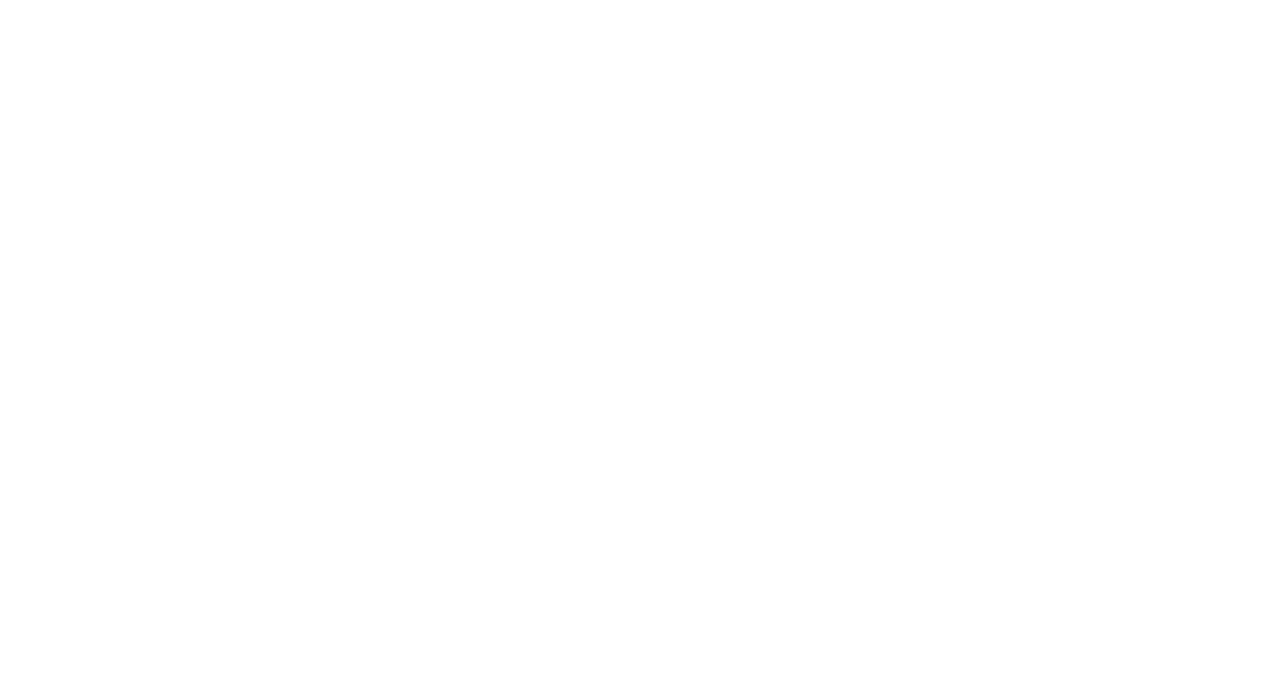
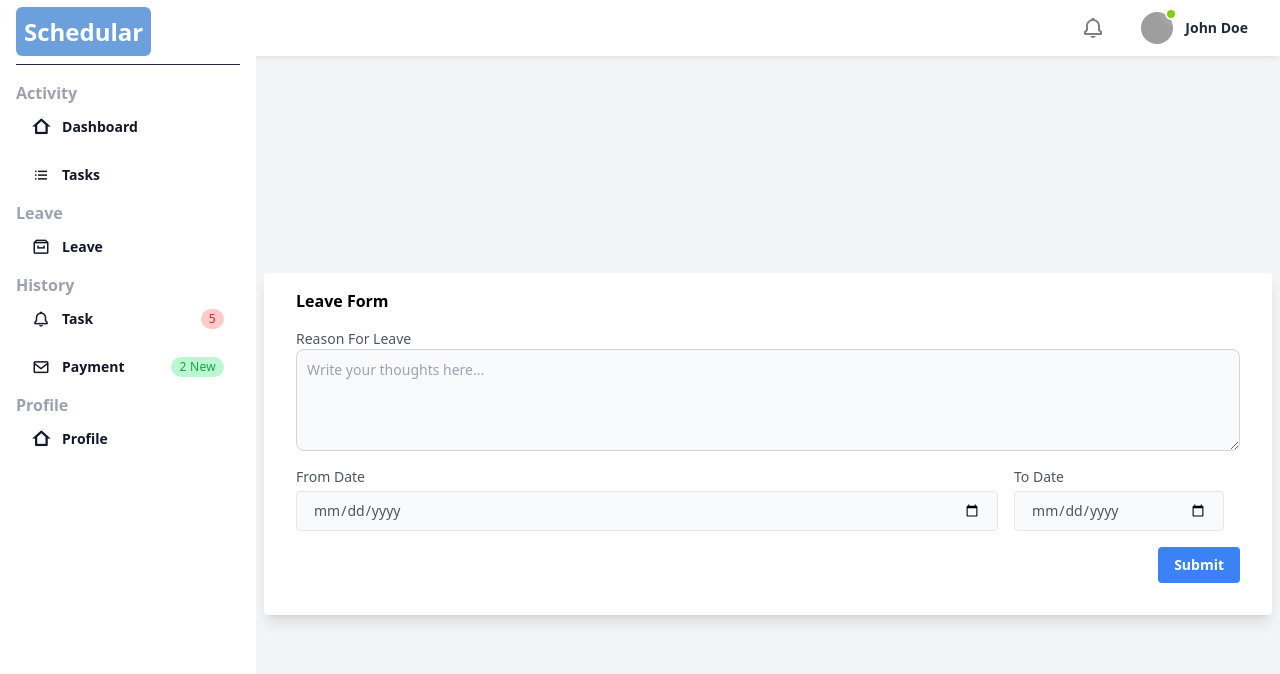
Before and after one commit to abdGhost/schedular_user_2, a React (Vite) app: page /dashboard/leave in a window 1280 px wide. Before the commit this address had no page. Shown: the top 674 px of the page. Built offline with nearby package versions, Linux system fonts and the light colour scheme; no server answers; sample sign-in values are in the browser's storage; grey boxes are pictures that could not be loaded.

Commit message:
worked on API for Login and Profile

```diff
--- a/src/App.jsx
+++ b/src/App.jsx
@@ -8,17 +8,44 @@ import Layout from "./common/Layout";
 import "./index.css";
 import "./app.css";
 import Profile from "./components/pages/Profile";
+import Leave from "./components/pages/Leave";
+import { useEffect, useState } from "react";
+
+import * as API from "../src/utils/services/apis";
 
 export default function App() {
+  const [userProfile, setUserProfile] = useState({});
+
+  useEffect(() => {
+    async function getProfile() {
+      try {
+        const res = await API.UserProfile();
+        console.log("==========================================");
+        console.log(res.data);
+        setUserProfile(res.data);
+      } catch (e) {
+        console.log(e);
+      }
+    }
+    getProfile();
+  }, []);
   return (
     <>
       <BrowserRouter>
         <Routes>
           <Route path="/" element={<Login />} />
-          <Route path="/dashboard" element={<Layout />}>
+          <Route
+            path="/dashboard"
+            element={<Layout userProfile={userProfile} />}
+          >
             <Route path="/dashboard" element={<Dashboard />} />
             <Route path="/dashboard/task" element={<CalendarPage />} />
-            <Route path="/dashboard/profile" element={<Profile />} />
+            <Route path="/dashboard/leave" element={<Leave />} />
+
+            <Route
+              path="/dashboard/profile"
+              element={<Profile userProfile={userProfile} />}
+            />
           </Route>
         </Routes>
       </BrowserRouter>
--- a/src/common/Header.jsx
+++ b/src/common/Header.jsx
@@ -1,8 +1,15 @@
+/* eslint-disable react/prop-types */
 import React, { useState } from "react";
+import { useNavigate } from "react-router-dom";
 
-export default function Header() {
+export default function Header({ userProfile }) {
   const [toggleNotification, setToggleNotification] = useState(false);
   const [toggleProfile, setToggleProfile] = useState(false);
+
+  const navigate = useNavigate();
+
+  const { Name } = userProfile;
+  console.log(Name);
   return (
     <>
       <div className="py-2 px-6 bg-[#ffffff] flex items-center shadow-md shadow-black/5 sticky top-0 left-0 z-30">
@@ -173,7 +180,7 @@ export default function Header() {
                       />
                       <div className="ml-2">
                         <div className="text-[13px] text-gray-600 font-medium truncate group-hover:text-blue-500">
-                          John Doe
+                          `${Name}`
                         </div>
                         <div className="text-[11px] text-gray-400">
                           Hello there!
@@ -299,12 +306,15 @@ export default function Header() {
               } py-1.5 rounded-md bg-white border border-gray-100 w-full max-w-[140px]`}
             >
               <li>
-                <a
-                  href="#"
+                <span
+                  onClick={() => {
+                    navigate("/dashboard/profile");
+                    setToggleProfile(false);
+                  }}
                   className="flex items-center text-[13px] py-1.5 px-4 text-gray-600 hover:text-[#f84525] hover:bg-gray-50"
                 >
                   Profile
-                </a>
+                </span>
               </li>
               <li>
                 <form method="POST" action="">
--- a/src/common/Layout.jsx
+++ b/src/common/Layout.jsx
@@ -1,9 +1,11 @@
+/* eslint-disable react/prop-types */
+/* eslint-disable no-unused-vars */
 import React, { useEffect } from "react";
 import { Outlet, useNavigate } from "react-router-dom";
 import Header from "./Header";
 import SideNav from "./SideNav";
 
-const Layout = () => {
+const Layout = ({ userProfile }) => {
   const navigate = useNavigate();
 
   useEffect(() => {
@@ -15,7 +17,7 @@ const Layout = () => {
   return (
     <>
       <SideNav />
-      <Header />
+      <Header userProfile={userProfile} />
       <main className="w-full md:w-[calc(100%-256px)] md:ml-64 bg-gray-200 min-h-screen transition-all main">
         <Outlet />
       </main>
--- a/src/common/SideNav.jsx
+++ b/src/common/SideNav.jsx
@@ -6,10 +6,7 @@ export default function SideNav() {
   return (
     <>
       <div className="fixed left-0 top-0 w-64 h-full bg-[#ffffff] p-4 z-50 sidebar-menu transition-transform">
-        <span
-          href="#"
-          className="flex items-center pb-4 border-b border-b-gray-800"
-        >
+        <span className="flex items-center pb-4 border-b border-b-gray-800">
           <h2 className="font-bold text-2xl">
             <span className="bg-[#6ba0dd] text-white p-2 rounded-md">
               Schedular
@@ -29,23 +26,20 @@ export default function SideNav() {
             className="mb-1 group"
             onClick={() => navigate("/dashboard/task")}
           >
-            <span
-              // href=""
-              className="flex font-semibold items-center py-2 px-4 text-gray-900 hover:bg-gray-950 hover:text-gray-100 rounded-md group-[.active]:bg-gray-800 group-[.active]:text-white group-[.selected]:bg-gray-950 group-[.selected]:text-gray-100"
-            >
+            <span className="flex font-semibold items-center py-2 px-4 text-gray-900 hover:bg-gray-950 hover:text-gray-100 rounded-md group-[.active]:bg-gray-800 group-[.active]:text-white group-[.selected]:bg-gray-950 group-[.selected]:text-gray-100">
               <i className="bx bx-list-ul mr-3 text-lg"></i>
               <span className="text-sm">Tasks</span>
             </span>
           </li>
           <span className="text-gray-400 font-bold">Leave</span>
-          <li className="mb-1 group">
-            <a
-              href=""
-              className="flex font-semibold items-center py-2 px-4 text-gray-900 hover:bg-gray-950 hover:text-gray-100 rounded-md group-[.active]:bg-gray-800 group-[.active]:text-white group-[.selected]:bg-gray-950 group-[.selected]:text-gray-100"
-            >
+          <li
+            className="mb-1 group"
+            onClick={() => navigate("/dashboard/leave")}
+          >
+            <span className="flex font-semibold items-center py-2 px-4 text-gray-900 hover:bg-gray-950 hover:text-gray-100 rounded-md group-[.active]:bg-gray-800 group-[.active]:text-white group-[.selected]:bg-gray-950 group-[.selected]:text-gray-100">
               <i className="bx bx-archive mr-3 text-lg"></i>
               <span className="text-sm">Leave</span>
-            </a>
+            </span>
           </li>
 
           <span className="text-gray-400 font-bold">History</span>
@@ -62,16 +56,13 @@ export default function SideNav() {
             </a>
           </li>
           <li className="mb-1 group">
-            <a
-              href=""
-              className="flex font-semibold items-center py-2 px-4 text-gray-900 hover:bg-gray-950 hover:text-gray-100 rounded-md group-[.active]:bg-gray-800 group-[.active]:text-white group-[.selected]:bg-gray-950 group-[.selected]:text-gray-100"
-            >
+            <span className="flex font-semibold items-center py-2 px-4 text-gray-900 hover:bg-gray-950 hover:text-gray-100 rounded-md group-[.active]:bg-gray-800 group-[.active]:text-white group-[.selected]:bg-gray-950 group-[.selected]:text-gray-100">
               <i className="bx bx-envelope mr-3 text-lg"></i>
               <span className="text-sm">Payment</span>
               <span className="md:block px-2 py-0.5 ml-auto text-xs font-medium tracking-wide text-green-600 bg-green-200 rounded-full">
                 2 New
               </span>
-            </a>
+            </span>
           </li>
 
           {/* Profile */}
--- a/src/components/pages/Dashboard.jsx
+++ b/src/components/pages/Dashboard.jsx
@@ -1,3 +1,5 @@
+import React from "react";
+
 function Dashboard() {
   return (
     <>
--- /dev/null
+++ b/src/components/pages/Leave.jsx
@@ -0,0 +1,69 @@
+export default function Leave() {
+  return (
+    <>
+      <form>
+        <div className="min-h-screen p-2 bg-gray-100 flex items-center justify-center">
+          <div className="container max-w-screen-lg mx-auto">
+            <div>
+              <div className="bg-white rounded shadow-lg p-4 px-4 md:p-8 mb-6">
+                <div className="pl-4 text-black font-bold">Leave Form</div>
+                <div className="p-4 gap-4 gap-y-2 text-sm text-gray-600">
+                  <div className="lg:col-span-2">
+                    <div className="grid gap-4 gap-y-2 text-sm grid-cols-1 md:grid-cols-5">
+                      <div className="md:col-span-5">
+                        <label htmlFor="full_name">Reason For Leave</label>
+                        {/* <input
+                          rows="4"
+                          name="full_name"
+                          id="full_name"
+                          className="h-10 border mt-1 rounded px-4 w-full bg-gray-50"
+                        /> */}
+                        <textarea
+                          id="message"
+                          rows="4"
+                          className="block p-2.5 w-full text-sm text-gray-900 bg-gray-50 rounded-lg border border-gray-300 focus:ring-blue-500 focus:border-blue-500  dark:placeholder-gray-400 dark:text-white dark:focus:ring-blue-500 dark:focus:border-blue-500"
+                          placeholder="Write your thoughts here..."
+                        ></textarea>
+                      </div>
+
+                      <div className="md:col-span-2">
+                        <label htmlFor="from_date">From Date</label>
+                        <input
+                          type="date" // Change the type to 'date' for date picker
+                          name="from_date"
+                          id="from_date"
+                          className="h-10 border mt-1 rounded px-4 w-full bg-gray-50"
+                        />
+                      </div>
+
+                      <div className="md:col-span-2">
+                        <label htmlFor="to_date">To Date</label>
+                        <input
+                          type="date" // Change the type to 'date' for date picker
+                          name="to_date"
+                          id="to_date"
+                          className="h-10 border mt-1 rounded px-4 w-full bg-gray-50"
+                        />
+                      </div>
+
+                      <div className="md:col-span-5 text-right">
+                        <div className="inline-flex items-end">
+                          <button
+                            type="submit"
+                            className="bg-blue-500 hover:bg-blue-700 text-white font-bold py-2 px-4 rounded"
+                          >
+                            Submit
+                          </button>
+                        </div>
+                      </div>
+                    </div>
+                  </div>
+                </div>
+              </div>
+            </div>
+          </div>
+        </div>
+      </form>
+    </>
+  );
+}
--- a/src/components/pages/Login.jsx
+++ b/src/components/pages/Login.jsx
@@ -29,8 +29,9 @@ export default function Login() {
   const onSubmit = async (data) => {
     const res = await API.UserLogin(data);
 
-    if (res.data.status) {
-      localStorage.setItem("token", res.data.token);
+    if (res.data.status === "success") {
+      localStorage.setItem("token", res.data.jwtToken.accessToken);
+
       toast.success(res.data.message, {
         position: "top-right",
         autoClose: 5000,
--- a/src/utils/services/apis.js
+++ b/src/utils/services/apis.js
@@ -2,7 +2,7 @@ import axios from "axios";
 
 const baseUrl = () => {
   if (process.env.NODE_ENV === "development") {
-    return "http://localhost:8001/api";
+    return "http://localhost:8000";
   } else if (process.env.NODE_ENV === "production") {
     return "/";
   }
@@ -19,10 +19,13 @@ const API = axios.create({
 API.interceptors.request.use((req) => {
   if (localStorage.getItem("token")) {
     req.headers["Authorization"] = `Bearer ${localStorage.getItem("token")}`;
+    console.log(`Bearer ${localStorage.getItem("token")}`);
   }
   return req;
 });
 
-export const UserLogin = (data) => API.post("/user/login", data);
+// export const UserLogin = (data) => API.post("/user/login", data);
+export const UserLogin = (data) => API.post("/api/auth/employeeLogin", data);
+export const UserProfile = () => API.get("/employee/getEmployeeData");
 
 export const GetTask = () => API.get("/user/task");
```
Also changed, not shown: src/components/pages/Profile.jsx (+65 -110 lines).
